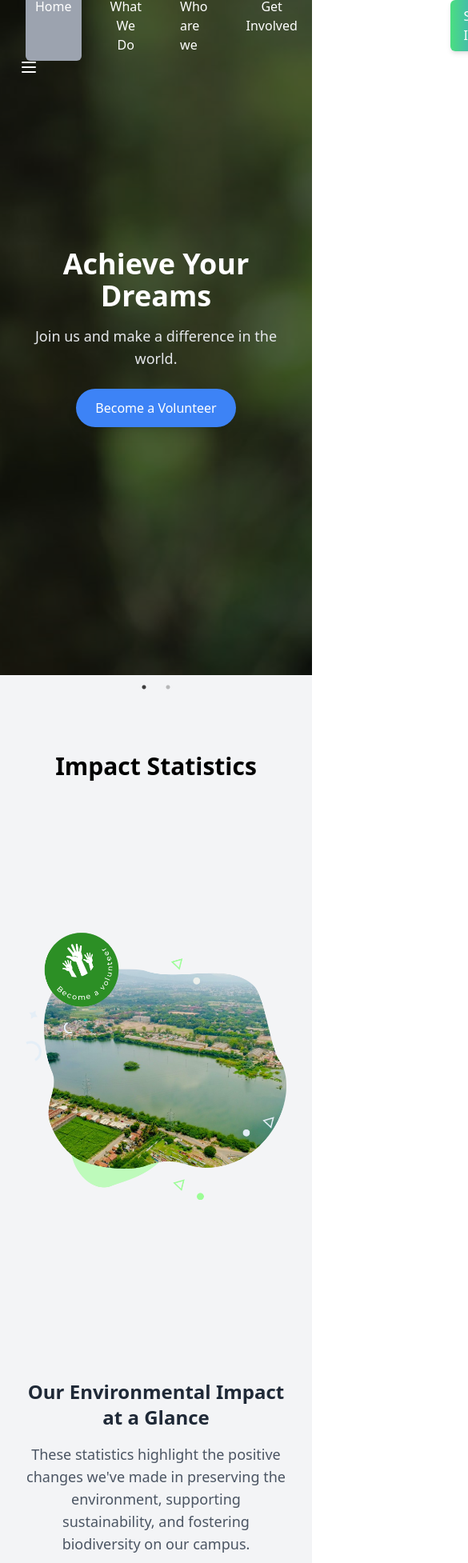
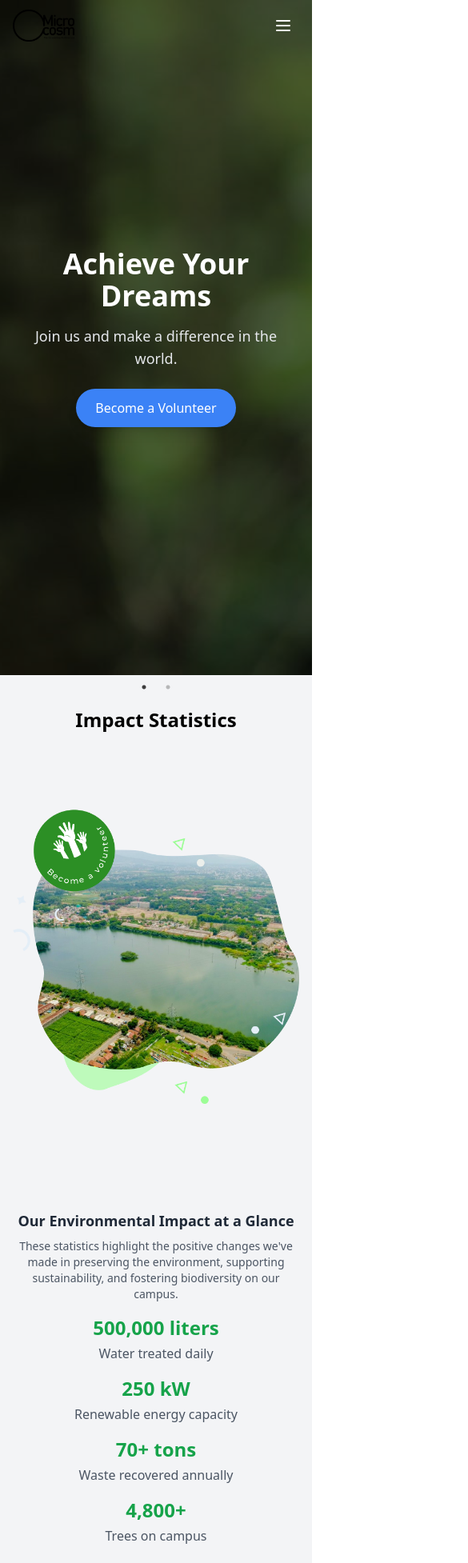
Before and after one commit to Kumaraguru-Microcosm/Microcosm-Website, a React (Vite) app: page / in a window 390 px wide. Shown: the top 1954 px of the page at 80% size, 585 px wide, since content can reach past the window. Built offline with nearby package versions, Linux system fonts and the light colour scheme.

Commit message:
Dynamic Events and Responsive design

```diff
--- a/package.json
+++ b/package.json
@@ -5,6 +5,7 @@
   "type": "module",
   "scripts": {
     "dev": "vite",
+    "dev-host":"vite --host",
     "build": "tsc -b && vite build",
     "lint": "eslint . --ext ts,tsx --report-unused-disable-directives --max-warnings 0",
     "preview": "vite preview"
--- a/src/components/DynamicEvents.tsx
+++ b/src/components/DynamicEvents.tsx
@@ -14,7 +14,7 @@ const EventCard = ({ image, title, date, description, registrationLink }) => {
       initial={{ opacity: 0, y: 30 }}
       whileInView={{ opacity: 1, y: 0 }}
       transition={{ duration: 0.5 }}
-      className="bg-white rounded-lg shadow-xl overflow-hidden transition-all transform hover:scale-105 hover:shadow-2xl max-w-sm flex flex-col"
+      className="bg-white rounded-lg shadow-xl overflow-hidden transition-all transform hover:scale-105 hover:shadow-2xl sm:w-80 md:w-80 lg:w-96 flex flex-col"
     >
       {/* Event Image */}
       <motion.img
@@ -37,12 +37,14 @@ const EventCard = ({ image, title, date, description, registrationLink }) => {
         {/* Event Description */}
         <p className="text-gray-600 mb-4 flex-grow">{description}</p>
 
+        <hr className="border-gray-300 my-2" />
+
         {/* Register Button */}
         <motion.a
           href={registrationLink}
           target="_blank"
           rel="noopener noreferrer"
-          className="mt-4 text-center bg-blue-500 text-white py-2 px-4 rounded shadow-md hover:bg-blue-600 transition duration-300 transform hover:scale-105"
+          className="mt-auto text-center bg-blue-500 text-white py-2 px-4 rounded shadow-md hover:bg-blue-600 transition duration-300 transform hover:scale-105"
         >
           Register Now
         </motion.a>
--- a/src/components/FeaturedProjects.tsx
+++ b/src/components/FeaturedProjects.tsx
@@ -2,14 +2,14 @@ import React from "react";
 import { motion } from "framer-motion";
 import ProjectCard from "./ProjectCard";
 import ahimsavanam from "../assets/ahimsavanam.png";
-import resorucerRecoveryPark from "../assets/resourceRecoveryPark.png";
+import resourceRecoveryPark from "../assets/resourceRecoveryPark.png";
 import waterConservation from "../assets/waterConservation.png";
 
 // Sample data for the projects
 const projects = [
   {
     id: 1,
-    image: resorucerRecoveryPark,
+    image: resourceRecoveryPark,
     title: "Resource Recovery Park",
     description:
       "Integrated waste management with 250+ tons of resources recovered.",
@@ -52,7 +52,7 @@ const FeaturedProjects = () => {
         </motion.h2>
 
         {/* Projects Grid */}
-        <div className="flex flex-wrap justify-center gap-10">
+        <div className="flex flex-wrap justify-center gap-6">
           {projects.map((project, index) => (
             <motion.div
               key={project.id}
--- a/src/components/Header.tsx
+++ b/src/components/Header.tsx
@@ -1,128 +1,69 @@
-import React, { useState, useEffect, useRef } from 'react';
-import logo from '../assets/image.png';
+import { useState, useEffect, useRef } from "react";
+import logo from "../assets/image.png";
 
 const Header = () => {
-  const [isDropdownOpen, setIsDropdownOpen] = useState(false);
-  const [isSecondDropdownOpen, setIsSecondDropdownOpen] = useState(false);
-  const [activeLink, setActiveLink] = useState('home');
   const [isMobileMenuOpen, setIsMobileMenuOpen] = useState(false);
+  const menuRef = useRef(null);
 
-  const dropdownRef = useRef(null);
-  const secondDropdownRef = useRef(null);
-
-  const toggleDropdown = () => {
-    setIsDropdownOpen(!isDropdownOpen);
-    setIsSecondDropdownOpen(false);
+  // Toggle hamburger menu
+  const toggleMobileMenu = () => {
+    setIsMobileMenuOpen((prev) => !prev);
   };
 
-  const toggleSecondDropdown = () => {
-    setIsSecondDropdownOpen(!isSecondDropdownOpen);
-    setIsDropdownOpen(false);
-  };
-
-  const handleLinkClick = (link) => {
-    setActiveLink(link);
-    if (isMobileMenuOpen) {
-      setIsMobileMenuOpen(false); // Close the mobile menu when a link is clicked
+  // Close menu when clicking outside or scrolling
+  const handleOutsideClick = (e) => {
+    if (menuRef.current && !menuRef.current.contains(e.target)) {
+      setIsMobileMenuOpen(false);
     }
   };
 
-  const handleClickOutside = (event) => {
-    if (
-      dropdownRef.current && !dropdownRef.current.contains(event.target) &&
-      secondDropdownRef.current && !secondDropdownRef.current.contains(event.target)
-    ) {
-      setIsDropdownOpen(false);
-      setIsSecondDropdownOpen(false);
-    }
+  const handleScroll = () => {
+    setIsMobileMenuOpen(false);
   };
 
   useEffect(() => {
-    document.addEventListener('mousedown', handleClickOutside);
+    if (isMobileMenuOpen) {
+      document.addEventListener("mousedown", handleOutsideClick);
+      document.addEventListener("scroll", handleScroll);
+    } else {
+      document.removeEventListener("mousedown", handleOutsideClick);
+      document.removeEventListener("scroll", handleScroll);
+    }
+
     return () => {
-      document.removeEventListener('mousedown', handleClickOutside);
+      document.removeEventListener("mousedown", handleOutsideClick);
+      document.removeEventListener("scroll", handleScroll);
     };
-  }, []);
+  }, [isMobileMenuOpen]);
 
   return (
-    <header className="absolute top-0 left-0 w-full z-20">
-      <nav className="w-full bg-transparent">
-        <div className="w-full px-4 sm:px-6 lg:px-8">
+    <header className="fixed top-0 left-0 w-full z-20 bg-transparent">
+      <nav className="w-full px-4 sm:px-6 lg:px-8">
         <div className="flex justify-between items-center h-16">
           {/* Logo */}
-            <div className="flex items-center ml-4">
+          <div className="flex items-center">
             <img src={logo} alt="Logo" className="h-10" />
           </div>
 
           {/* Desktop Navigation */}
+          <div className="hidden md:flex flex-1 justify-between items-center">
+            {/* Center Links */}
             <div className="flex-1 flex justify-center space-x-6">
+              {["Home", "Who are we", "Get Involved", "About Us", "Shop"].map((item, index) => (
                 <a
-                href="#home"
-                onClick={() => handleLinkClick('home')}
-                className={`text-white px-3 py-2 rounded-md transition duration-300 ${activeLink === 'home' ? 'bg-gray-400 text-dark' : 'hover:bg-gray-300 hover:text-dark'}`}
+                  key={index}
+                  href={`#${item.replace(/\s+/g, "-").toLowerCase()}`}
+                  className="text-white px-3 py-2 rounded-md transition duration-300 hover:bg-gradient-to-r hover:from-green-400 hover:to-blue-500 hover:text-white"
                 >
-                Home
+                  {item}
                 </a>
-              <div className="relative" ref={dropdownRef}>
-                <button
-                  onClick={toggleDropdown}
-                  className="text-white px-3 py-2 rounded-md hover:bg-gray-400 hover:text-dark transition duration-300"
-                >
-                  What We Do
-                </button>
-                <div className={`${isDropdownOpen ? 'block' : 'hidden'} absolute left-0 mt-2 w-48 bg-white rounded-lg shadow-lg border border-gray-200`}>
-                  <a href="#link1" className="block px-4 py-2 text-gray-800 hover:bg-gray-100 hover:text-blue-500 transition-colors duration-200">
-                    Option 1
-                  </a>
-                  <a href="#link2" className="block px-4 py-2 text-gray-800 hover:bg-gray-100 hover:text-blue-500 transition-colors duration-200">
-                    Option 2
-                  </a>
-                </div>
-              </div>
-              <a
-                href="#about"
-                onClick={() => handleLinkClick('about')}
-                className={`text-white px-3 py-2 rounded-md transition duration-300 ${activeLink === 'about' ? 'bg-gray-400 text-dark' : 'hover:bg-gray-300 hover:text-dark'}`}
-              >
-                Who are we
-              </a>
-              <div className="relative" ref={secondDropdownRef}>
-                <button
-                  onClick={toggleSecondDropdown}
-                  className="text-white px-3 py-2 rounded-md hover:bg-gray-400 hover:text-dark transition duration-300"
-                >
-                  Get Involved
-                </button>
-                <div className={`${isSecondDropdownOpen ? 'block' : 'hidden'} absolute left-0 mt-2 w-48 bg-white rounded-lg shadow-lg border border-gray-200`}>
-                  <a href="#link1" className="block px-4 py-2 text-gray-800 hover:bg-gray-100 hover:text-blue-500 transition-colors duration-200">
-                    Option 1
-                  </a>
-                  <a href="#link2" className="block px-4 py-2 text-gray-800 hover:bg-gray-100 hover:text-blue-500 transition-colors duration-200">
-                    Option 2
-                  </a>
-                </div>
-              </div>
-              <a
-                href="#about-us"
-                onClick={() => handleLinkClick('about-us')}
-                className={`text-white px-3 py-2 rounded-md transition duration-300 ${activeLink === 'about-us' ? 'bg-gray-400 text-dark' : 'hover:bg-gray-300 hover:text-dark'}`}
-              >
-                About Us
-              </a>
-              <a
-                href="#shop"
-                onClick={() => handleLinkClick('shop')}
-                className={`text-white px-3 py-2 rounded-md transition duration-300 ${activeLink === 'shop' ? 'bg-gray-400 text-dark' : 'hover:bg-gray-300 hover:text-dark'}`}
-              >
-                Shop
-              </a>
+              ))}
             </div>
 
             {/* Sign In Button */}
             <a
               href="#signin"
-              onClick={() => handleLinkClick('signin')}
-              className="bg-gradient-to-r from-green-400 to-blue-500 text-white px-4 py-2 rounded-md shadow-md hover:from-blue-400 hover:to-green-500 transition duration-300 mr-4 ml-auto"
+              className="bg-gradient-to-r from-green-400 to-blue-500 text-white px-4 py-2 rounded-md shadow-md hover:from-blue-400 hover:to-green-500 transition duration-300"
             >
               Sign In
             </a>
@@ -131,13 +72,48 @@ const Header = () => {
           {/* Mobile Menu Button */}
           <button
             className="md:hidden text-white p-2"
-            onClick={() => setIsMobileMenuOpen(!isMobileMenuOpen)}
+            onClick={toggleMobileMenu}
+            aria-label="Toggle Menu"
           >
-            <svg xmlns="http://www.w3.org/2000/svg" fill="none" viewBox="0 0 24 24" stroke="currentColor" className="w-6 h-6">
-              <path stroke-linecap="round" stroke-linejoin="round" stroke-width="2" d="M4 6h16M4 12h16M4 18h16" />
+            <svg
+              xmlns="http://www.w3.org/2000/svg"
+              fill="none"
+              viewBox="0 0 24 24"
+              stroke="currentColor"
+              className="w-6 h-6"
+            >
+              <path
+                strokeLinecap="round"
+                strokeLinejoin="round"
+                strokeWidth="2"
+                d="M4 6h16M4 12h16M4 18h16"
+              />
             </svg>
           </button>
         </div>
+
+        {/* Mobile Navigation */}
+        {isMobileMenuOpen && (
+          <div
+            ref={menuRef}
+            className="absolute top-16 left-0 w-full bg-gray-800 text-white shadow-lg md:hidden"
+          >
+            <div className="flex flex-col items-center space-y-2 py-4">
+              {["Home", "Who are we", "Get Involved", "About Us", "Shop", "Sign In"].map(
+                (item, index) => (
+                  <a
+                    key={index}
+                    href={`#${item.replace(/\s+/g, "-").toLowerCase()}`}
+                    className="block px-4 py-2 rounded-md transition duration-300 hover:bg-green-500 hover:text-white"
+                    onClick={() => setIsMobileMenuOpen(false)} // Close menu after clicking a link
+                  >
+                    {item}
+                  </a>
+                )
+              )}
+            </div>
+          </div>
+        )}
       </nav>
     </header>
   );
--- a/src/components/ImpactStatistics.tsx
+++ b/src/components/ImpactStatistics.tsx
@@ -1,11 +1,9 @@
-import React, { useState } from "react";
+import React from "react";
 import CountUp from "react-countup";
-import { motion } from "framer-motion"; // Import motion
+import { motion } from "framer-motion";
 import impactStatics from "../assets/impactStatistics.png";
 
 const ImpactStatistics = () => {
-  const [hasBeenViewed, setHasBeenViewed] = useState(false); // To track visibility
-
   const stats = [
     { id: 1, number: 500000, suffix: " liters", label: "Water treated daily" },
     { id: 2, number: 250, suffix: " kW", label: "Renewable energy capacity" },
@@ -16,25 +14,25 @@ const ImpactStatistics = () => {
   ];
 
   return (
-    <section className="p-8 bg-gray-100">
+    <section className="p-4 sm:p-6 md:p-8 bg-gray-100">
       <div className="container mx-auto">
         {/* Section Title with Animation */}
         <motion.h2
           initial={{ opacity: 0, y: 50 }}
           whileInView={{ opacity: 1, y: 0 }}
           transition={{ duration: 0.8 }}
-          className="text-3xl md:text-4xl font-bold text-center mt-16 mb-4"
+          className="text-2xl sm:text-3xl md:text-4xl font-bold text-center mt-6  sm:mt-10"
         >
           Impact Statistics
         </motion.h2>
 
-        <div className="flex flex-col md:flex-row items-center gap-8 ">
-          <div className="w-full md:w-1/2">
-            {/* Shorter image with preserved aspect ratio */}
+        <div className="flex flex-col md:flex-row items-center gap-4 sm:gap-6">
+          {/* Responsive Image */}
+          <div className="w-full md:w-1/2 md:mt-8">
             <motion.img
               src={impactStatics}
               alt="Infographic"
-              style={{ height: "700px", objectFit: "contain" }}
+              style={{ height: "580px", objectFit: "contain" }}
               className="w-full object-contain rounded-lg"
               initial={{ opacity: 0 }}
               whileInView={{ opacity: 1 }}
@@ -43,13 +41,13 @@ const ImpactStatistics = () => {
           </div>
 
           <div className="w-full md:w-1/2">
-            <div className="mb-8 text-center">
+            <div className="mb-4 text-center">
               {/* Section Description with Animation */}
               <motion.h3
                 initial={{ opacity: 0, y: 50 }}
                 whileInView={{ opacity: 1, y: 0 }}
                 transition={{ duration: 0.8 }}
-                className="text-2xl md:text-3xl font-semibold text-gray-800"
+                className="text-lg sm:text-2xl md:text-3xl font-semibold text-gray-800"
               >
                 Our Environmental Impact at a Glance
               </motion.h3>
@@ -57,7 +55,7 @@ const ImpactStatistics = () => {
                 initial={{ opacity: 0, y: 50 }}
                 whileInView={{ opacity: 1, y: 0 }}
                 transition={{ duration: 0.8 }}
-                className="text-lg md:text-xl text-gray-600 max-w-lg mx-auto mt-4"
+                className="text-sm sm:text-lg md:text-xl text-gray-600 max-w-lg mx-auto mt-2 sm:mt-3"
               >
                 These statistics highlight the positive changes we've made in
                 preserving the environment, supporting sustainability, and
@@ -66,7 +64,7 @@ const ImpactStatistics = () => {
             </div>
 
             {/* Stats Grid with Animation */}
-            <div className="grid grid-cols-1 sm:grid-cols-2 gap-6 mt-6">
+            <div className="grid grid-cols-1 sm:grid-cols-2 gap-4 mt-3 sm:mt-5">
               {stats.map((stat, index) => (
                 <motion.div
                   key={stat.id}
@@ -78,7 +76,7 @@ const ImpactStatistics = () => {
                   }}
                   className="flex flex-col items-center text-center"
                 >
-                  {/* Only trigger count-up when section is in view */}
+                  {/* Count-Up Animation */}
                   <motion.div
                     initial={{ opacity: 0 }}
                     whileInView={{ opacity: 1 }}
@@ -87,13 +85,15 @@ const ImpactStatistics = () => {
                     <CountUp
                       start={0}
                       end={stat.number}
-                      duration={6.5}
+                      duration={3.5}
                       separator=","
                       suffix={stat.suffix}
-                      className="text-4xl font-semibold text-green-600"
+                      className="text-2xl sm:text-3xl font-semibold text-green-600"
                     />
                   </motion.div>
-                  <p className="text-lg md:text-xl mt-2 text-gray-600">{stat.label}</p>
+                  <p className="text-base sm:text-lg md:text-xl mt-1 text-gray-600">
+                    {stat.label}
+                  </p>
                 </motion.div>
               ))}
             </div>
--- a/src/components/ProjectCard.tsx
+++ b/src/components/ProjectCard.tsx
@@ -2,20 +2,21 @@ import React from "react";
 
 const ProjectCard = ({ image, title, description }) => {
   return (
-    <div
-      className="bg-white shadow-lg rounded-lg overflow-hidden transform hover:scale-105 transition duration-300"
-      style={{ width: '400px', height: '500px', display: 'flex', flexDirection: 'column' }}
-    >
-      <img src={image} alt={title} className="w-full h-60 object-cover" />
-      <div className="p-6 flex flex-col flex-grow">
-        <h3 className="text-2xl font-bold mb-3">{title}</h3>
-        <p className="text-gray-600 text-base flex-grow">{description}</p>
-        <a
-          href="#"
-          className="text-green-500 font-semibold mt-auto"
-        >
-          Know more &rarr;
-        </a>
+    <div className="bg-white rounded-lg shadow-md overflow-hidden transition-all duration-300 sm:w-64 md:w-80 lg:w-96 h-96 hover:scale-105 flex flex-col justify-between">
+      <img
+        src={image}
+        alt={title}
+        className="w-full h-44 object-cover"
+      />
+      <div className="p-4 flex flex-col flex-grow">
+        <h3 className="text-xl font-semibold text-gray-800 mb-2">{title}</h3>
+        <p className="text-gray-600 text-sm mb-4">{description}</p>
+        <hr className="border-gray-300 my-2" />
+        <div className="mt-auto">
+          <button className="text-green-600 font-medium flex items-center">
+            Know More <span className="ml-2">&rarr;</span>
+          </button>
+        </div>
       </div>
     </div>
   );
```
Also changed, not shown: src/components/Footer.tsx (+39 -14 lines). Lines whose indentation alone changed are shown as unchanged.
